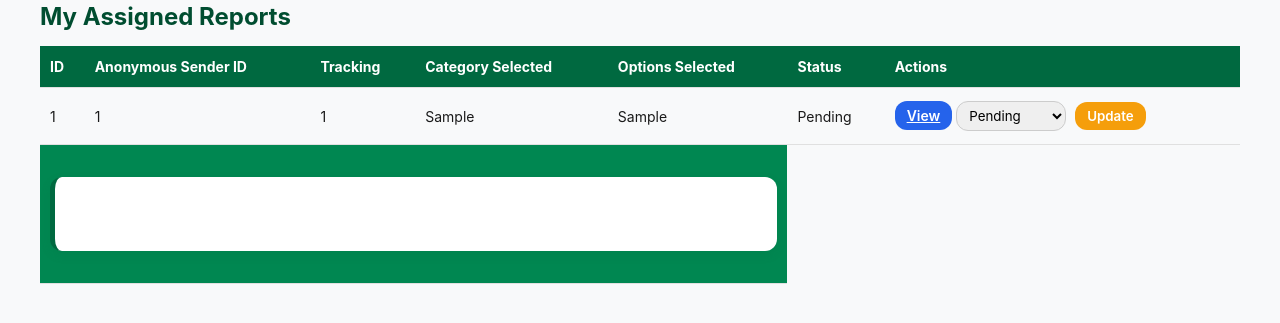
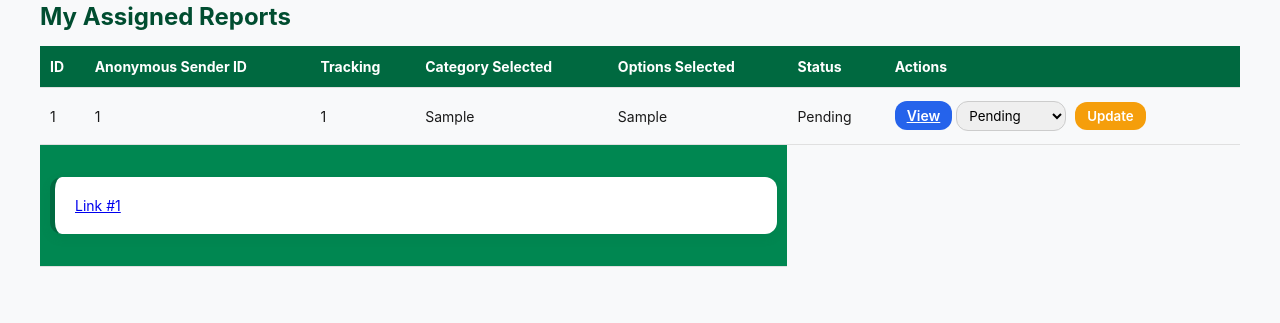
Before and after one commit to smintech/reportsystemapp, a Flask app: template templates/staff_dashboard.html in a window 1280 px wide. Shown: the part 188-511 px from the top of the page. Run offline with Flask 3, Linux system fonts and the light colour scheme; the template is opened without the code that fills it: most values are stand-ins (such as "Sample title", 1, 10 or a date in 2020); some libraries are stand-ins or nearby versions.

Commit message:
Update staff_dashboard.html

```diff
--- a/templates/staff_dashboard.html
+++ b/templates/staff_dashboard.html
@@ -307,29 +307,25 @@
 {% for report in reports %}
         {% set evidence = report.evidence_parsed %}
         {% if evidence.files %}
-        <h4>Uploaded Files:</h4>
             <ul>
-            {% for f in evidence.files %}
+            {% for item in evidence.files %}
                 <li>
-                    {% if f.value.startswith('http') %}
-                        <a href="{{ f.value }}" target="_blank">
-                            {{ f.value }}
+                    <a href="{{ item.value }}" target="_blank">
+                        {% if item.value.endswith(('.png', '.jpg', '.jpeg', '.gif', '.mp4')) %}
+                            File #{{ item.id }}
+                        {% else %}
+                            Link #{{ item.id }}
+                        {% endif %}
                     </a>
-                    {% else %}
-                            Download {{ f.value }}
-                    {% endif %}
                 </li>
             {% endfor %}
             </ul>
-
         {% elif evidence.single %}
-        <h4>Uploaded File:</h4>
-            Download {{ evidence.single }}
+            <a href="{{ evidence.single }}" target="_blank">View File</a>
         {% elif evidence.link %}
-        <h4>Evidence Link:</h4>
-            {{ evidence.link }}
+            <a href="{{ evidence.link }}" target="_blank">View Link</a>
         {% else %}
-        <p>No evidence submitted.</p>
+            No evidence submitted
         {% endif %}
 {% endfor %}
                         </div>
```
Lines whose indentation alone changed are shown as unchanged.
